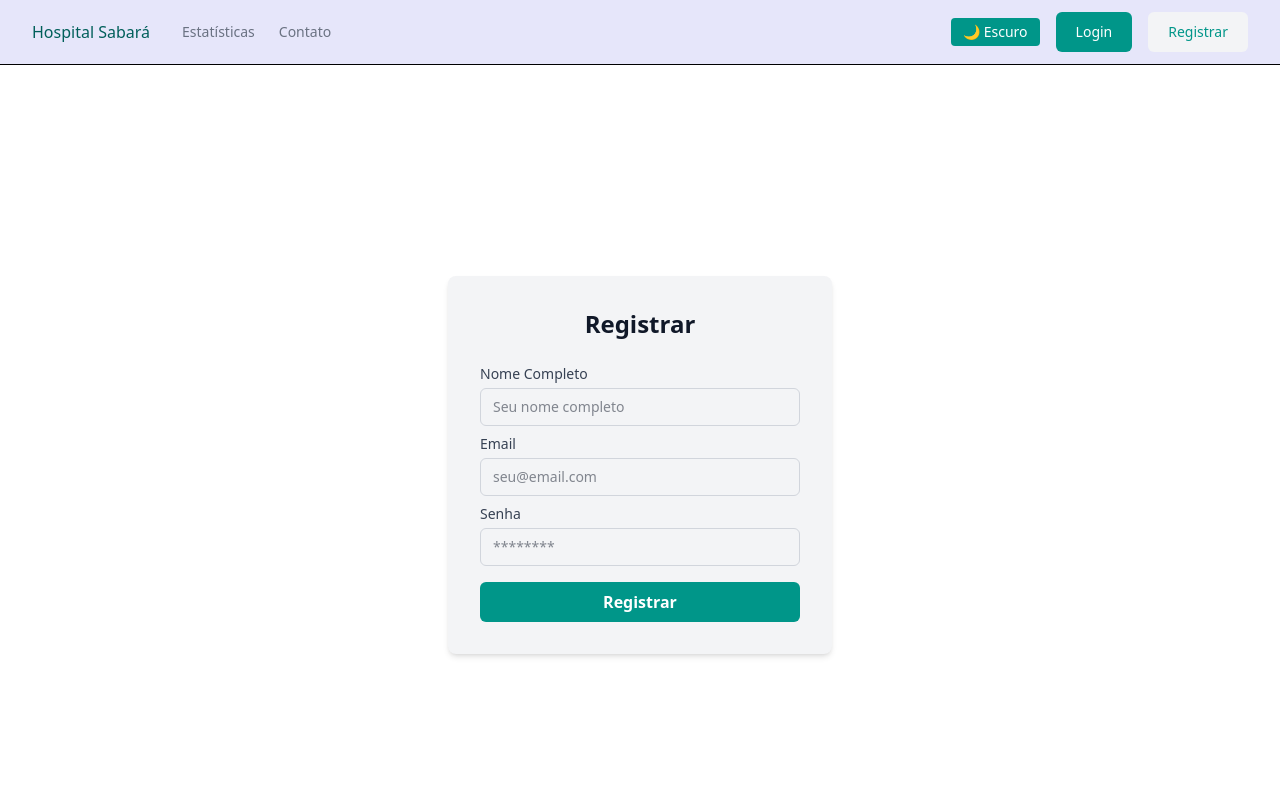
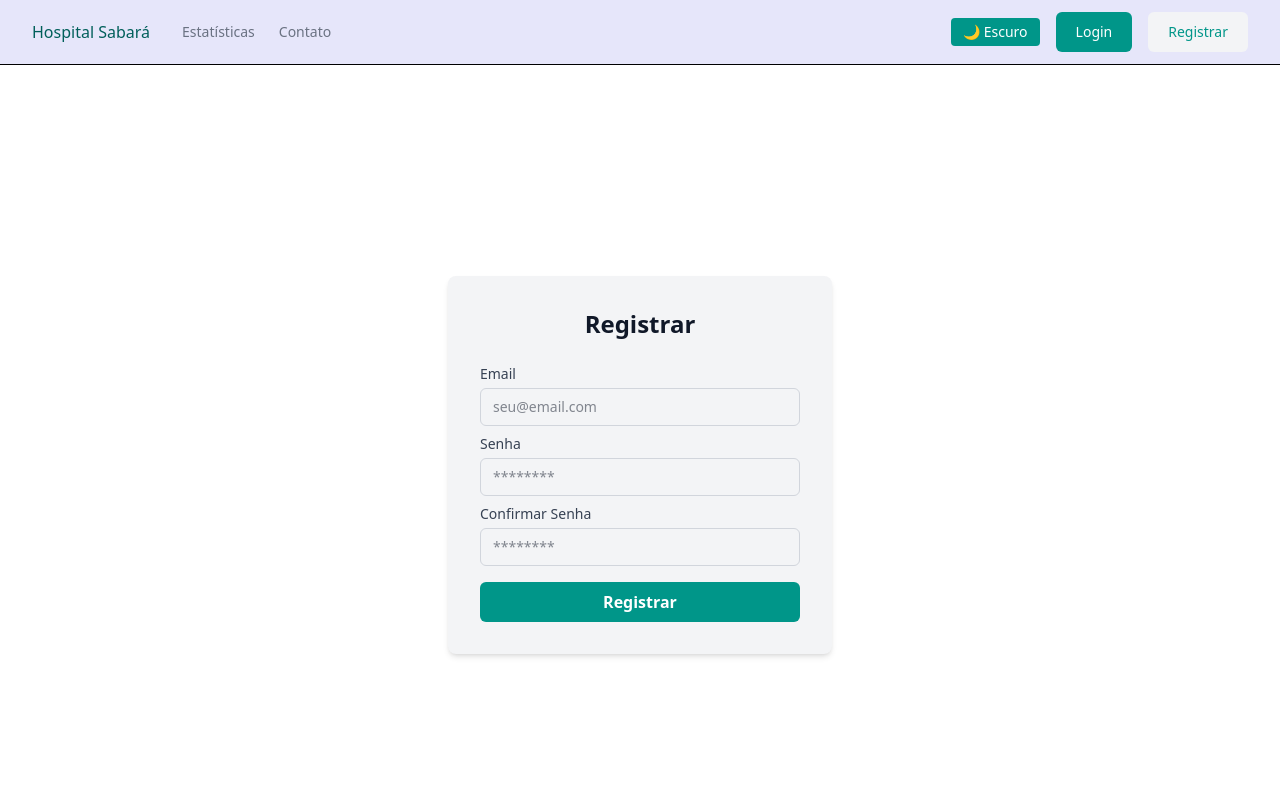
Before and after one commit to Stack-Society/SPRINT4_WebDev, a React (Vite) app in the folder frontend/: page /Registrar in a window 1280 px wide. Shown: the top 800 px of the page. Built offline with nearby package versions, Linux system fonts and the light colour scheme.

Commit message:
Faz validação de formulário nas páginas login e registrar

```diff
--- a/frontend/src/routes/Login.jsx
+++ b/frontend/src/routes/Login.jsx
@@ -1,35 +1,77 @@
-import React from 'react'
-
+import React, { useState } from 'react';
 
 const Login = () => {
+  const [email, setEmail] = useState('');
+  const [senha, setSenha] = useState('');
+  const [erro, setErro] = useState('');
+
+  const validarEmail = (email) => {
+    // Validação simples de email (checa se tem @ e .)
+    return /\S+@\S+\.\S+/.test(email);
+  };
+
+  const handleSubmit = (e) => {
+    e.preventDefault();
+
+    if (!validarEmail(email)) {
+      setErro('Por favor, insira um email válido.');
+      return;
+    }
+    if (senha.length < 6) {
+      setErro('A senha deve ter pelo menos 6 caracteres.');
+      return;
+    }
+
+    setErro('');
+    alert(`Login feito com sucesso!\nEmail: ${email}`);
+  };
+
   return (
-    <div className="min-h-screen flex items-center justify-center   transition-colors">
-      <form className="w-full max-w-sm p-8 bg-gray-100 dark:bg-gray-800 rounded-lg shadow-md">
-        <h2 className="mb-6 text-2xl font-semibold text-gray-900 dark:text-white text-center">
+    <main className="min-h-screen flex items-center justify-center transition-colorsww">
+      <section className="w-full max-w-sm p-8 bg-gray-100 dark:bg-gray-800 rounded-lg shadow-md">
+        <h1 className="mb-6 text-2xl font-semibold text-gray-900 dark:text-white text-center">
           Entrar
-        </h2>
+        </h1>
 
-        <label className="block mb-2 text-sm font-medium text-gray-700 dark:text-gray-300">
+        <form onSubmit={handleSubmit} noValidate>
+          <label
+            htmlFor="email"
+            className="block mb-2 text-sm font-medium text-gray-700 dark:text-gray-300"
+          >
             Email
             <input
+              id="email"
               type="email"
               name="email"
+              value={email}
+              onChange={(e) => setEmail(e.target.value)}
               required
               className="mt-1 w-full rounded-md border border-gray-300 px-3 py-2 text-gray-900 dark:bg-gray-700 dark:border-gray-600 dark:text-white focus:outline-none focus:ring-2 focus:ring-teal-500"
               placeholder="seu@email.com"
             />
           </label>
 
-        <label className="block mb-4 text-sm font-medium text-gray-700 dark:text-gray-300">
+          <label
+            htmlFor="senha"
+            className="block mb-4 text-sm font-medium text-gray-700 dark:text-gray-300"
+          >
             Senha
             <input
+              id="senha"
               type="password"
-            name="password"
+              name="senha"
+              value={senha}
+              onChange={(e) => setSenha(e.target.value)}
               required
+              minLength={6}
               className="mt-1 w-full rounded-md border border-gray-300 px-3 py-2 text-gray-900 dark:bg-gray-700 dark:border-gray-600 dark:text-white focus:outline-none focus:ring-2 focus:ring-teal-500"
               placeholder="********"
             />
           </label>
+
+          {erro && (
+            <p className="mb-4 text-red-600 dark:text-red-400 font-medium">{erro}</p>
+          )}
 
           <button
             type="submit"
@@ -38,8 +80,9 @@ const Login = () => {
             Entrar
           </button>
         </form>
-    </div>
-  )
-}
+      </section>
+    </main>
+  );
+};
 
-export default Login
+export default Login;
--- a/frontend/src/routes/Registrar.jsx
+++ b/frontend/src/routes/Registrar.jsx
@@ -1,45 +1,99 @@
-import React from 'react'
+import React, { useState } from 'react';
 
 const Registrar = () => {
+  const [email, setEmail] = useState('');
+  const [senha, setSenha] = useState('');
+  const [confirmarSenha, setConfirmarSenha] = useState('');
+  const [erro, setErro] = useState('');
+
+  const validarEmail = (email) => {
+    return /\S+@\S+\.\S+/.test(email);
+  };
+
+  const handleSubmit = (e) => {
+    e.preventDefault();
+
+    if (!validarEmail(email)) {
+      setErro('Por favor, insira um email válido.');
+      return;
+    }
+    if (senha.length < 6) {
+      setErro('A senha deve ter pelo menos 6 caracteres.');
+      return;
+    }
+    if (senha !== confirmarSenha) {
+      setErro('As senhas não coincidem.');
+      return;
+    }
+
+    setErro('');
+    alert(`Conta criada com sucesso!\nEmail: ${email}`);
+  };
+
   return (
-    <div className="min-h-screen flex items-center justify-center transition-colors">
-      <form className="w-full max-w-sm p-8 bg-gray-100 dark:bg-gray-800 rounded-lg shadow-md">
-        <h2 className="mb-6 text-2xl font-semibold text-gray-900 dark:text-white text-center">
+    <main className="min-h-screen flex items-center justify-center transition-colors">
+      <section className="w-full max-w-sm p-8 bg-gray-100 dark:bg-gray-800 rounded-lg shadow-md">
+        <h1 className="mb-6 text-2xl font-semibold text-gray-900 dark:text-white text-center">
           Registrar
-        </h2>
+        </h1>
 
-        <label className="block mb-2 text-sm font-medium text-gray-700 dark:text-gray-300">
-          Nome Completo
-          <input
-            type="text"
-            name="nome"
-            required
-            className="mt-1 w-full rounded-md border border-gray-300 px-3 py-2 text-gray-900 dark:bg-gray-700 dark:border-gray-600 dark:text-white focus:outline-none focus:ring-2 focus:ring-teal-500"
-            placeholder="Seu nome completo"
-          />
-        </label>
-
-        <label className="block mb-2 text-sm font-medium text-gray-700 dark:text-gray-300">
+        <form onSubmit={handleSubmit} noValidate>
+          <label
+            htmlFor="email"
+            className="block mb-2 text-sm font-medium text-gray-700 dark:text-gray-300"
+          >
             Email
             <input
+              id="email"
               type="email"
               name="email"
+              value={email}
+              onChange={(e) => setEmail(e.target.value)}
               required
               className="mt-1 w-full rounded-md border border-gray-300 px-3 py-2 text-gray-900 dark:bg-gray-700 dark:border-gray-600 dark:text-white focus:outline-none focus:ring-2 focus:ring-teal-500"
               placeholder="seu@email.com"
             />
           </label>
 
-        <label className="block mb-4 text-sm font-medium text-gray-700 dark:text-gray-300">
+          <label
+            htmlFor="senha"
+            className="block mb-2 text-sm font-medium text-gray-700 dark:text-gray-300"
+          >
             Senha
             <input
+              id="senha"
               type="password"
-            name="password"
+              name="senha"
+              value={senha}
+              onChange={(e) => setSenha(e.target.value)}
               required
+              minLength={6}
               className="mt-1 w-full rounded-md border border-gray-300 px-3 py-2 text-gray-900 dark:bg-gray-700 dark:border-gray-600 dark:text-white focus:outline-none focus:ring-2 focus:ring-teal-500"
               placeholder="********"
             />
           </label>
+
+          <label
+            htmlFor="confirmarSenha"
+            className="block mb-4 text-sm font-medium text-gray-700 dark:text-gray-300"
+          >
+            Confirmar Senha
+            <input
+              id="confirmarSenha"
+              type="password"
+              name="confirmarSenha"
+              value={confirmarSenha}
+              onChange={(e) => setConfirmarSenha(e.target.value)}
+              required
+              minLength={6}
+              className="mt-1 w-full rounded-md border border-gray-300 px-3 py-2 text-gray-900 dark:bg-gray-700 dark:border-gray-600 dark:text-white focus:outline-none focus:ring-2 focus:ring-teal-500"
+              placeholder="********"
+            />
+          </label>
+
+          {erro && (
+            <p className="mb-4 text-red-600 dark:text-red-400 font-medium">{erro}</p>
+          )}
 
           <button
             type="submit"
@@ -48,8 +102,9 @@ const Registrar = () => {
             Registrar
           </button>
         </form>
-    </div>
-  )
-}
+      </section>
+    </main>
+  );
+};
 
-export default Registrar
+export default Registrar;
```
Lines whose indentation alone changed are shown as unchanged.
